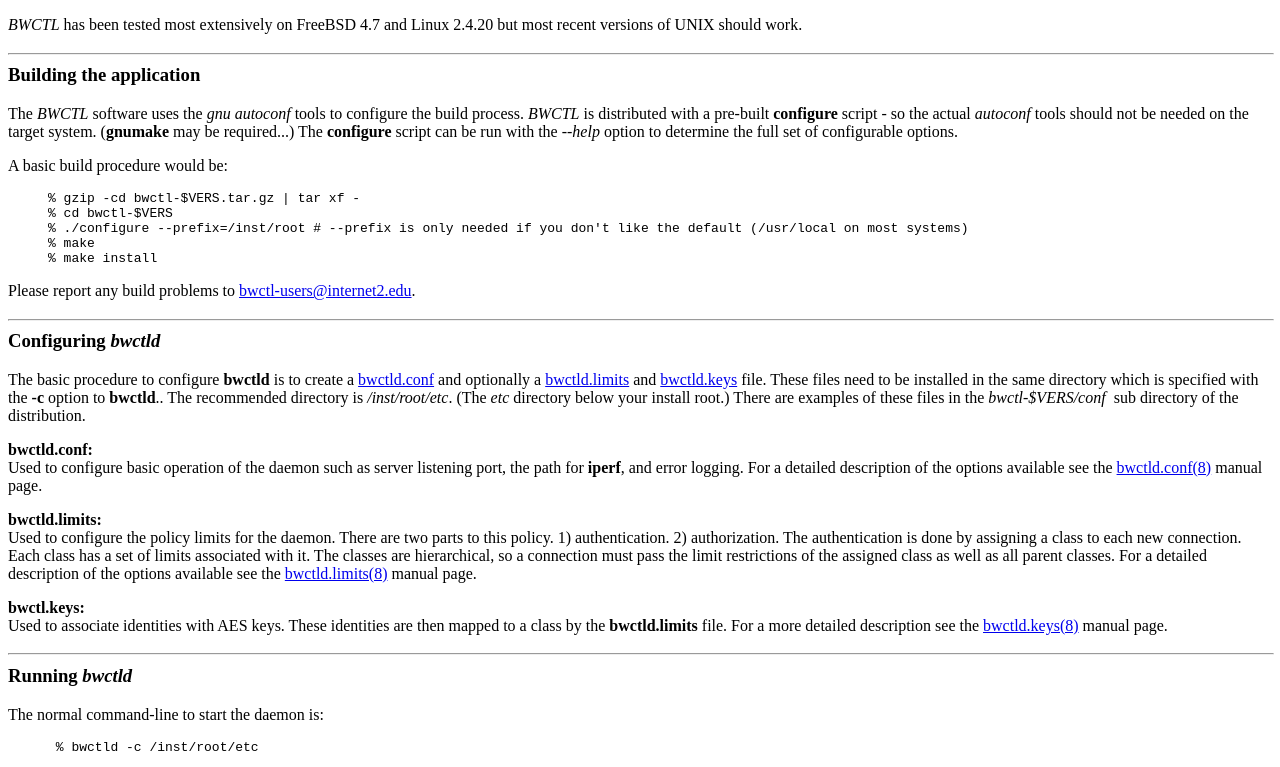
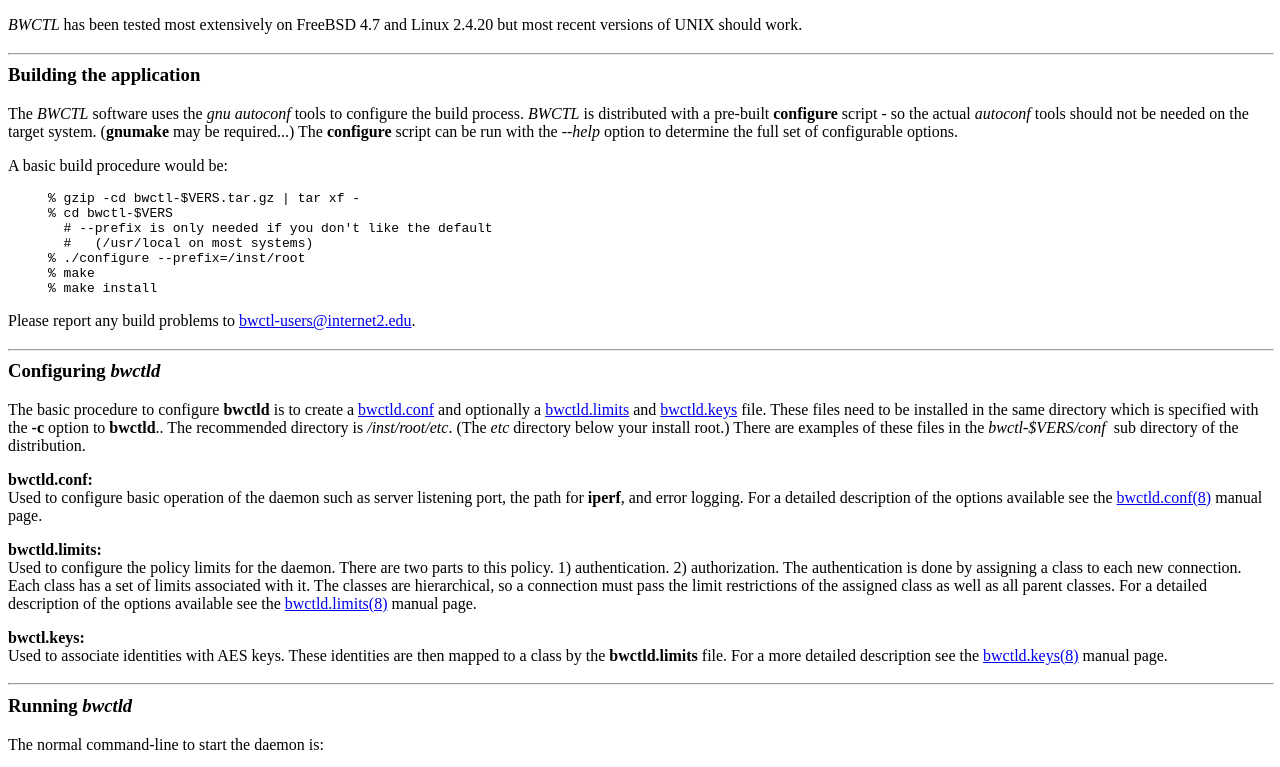
Before and after one commit to perfsonar/bwctl, a plain HTML site: page doc/index.html in a window 1280 px wide. Shown: the part 1033-1800 px from the top of the page. Drawn offline with Linux system fonts and the light colour scheme.

```diff
--- a/doc/index.html
+++ b/doc/index.html
@@ -31,7 +31,7 @@
 
 <center>
 <h1>
-BWCTL Version 1.0b <font color="#FF0000">(beta)</font></h1></center>
+BWCTL Version 1.0c <font color="#FF0000">(beta)</font></h1></center>
 
 <center>(<b>B</b>and<b>w</b>idth <b>C</b>on<b>t</b>ro<b>l</b>)
 <br><a href="http://e2epi.internet2.edu/bwctl">http://e2epi.internet2.edu/bwctl/</a></center>
@@ -166,7 +166,9 @@ of configurable options.
 <blockquote>
 <pre>% gzip -cd bwctl-$VERS.tar.gz | tar xf -
 % cd bwctl-$VERS
-% ./configure --prefix=/inst/root # --prefix is only needed if you don't like the default (/usr/local on most systems)
+  # --prefix is only needed if you don't like the default
+  #   (/usr/local on most systems)
+% ./configure --prefix=/inst/root
 % make
 % make install</pre>
 </blockquote>
```
